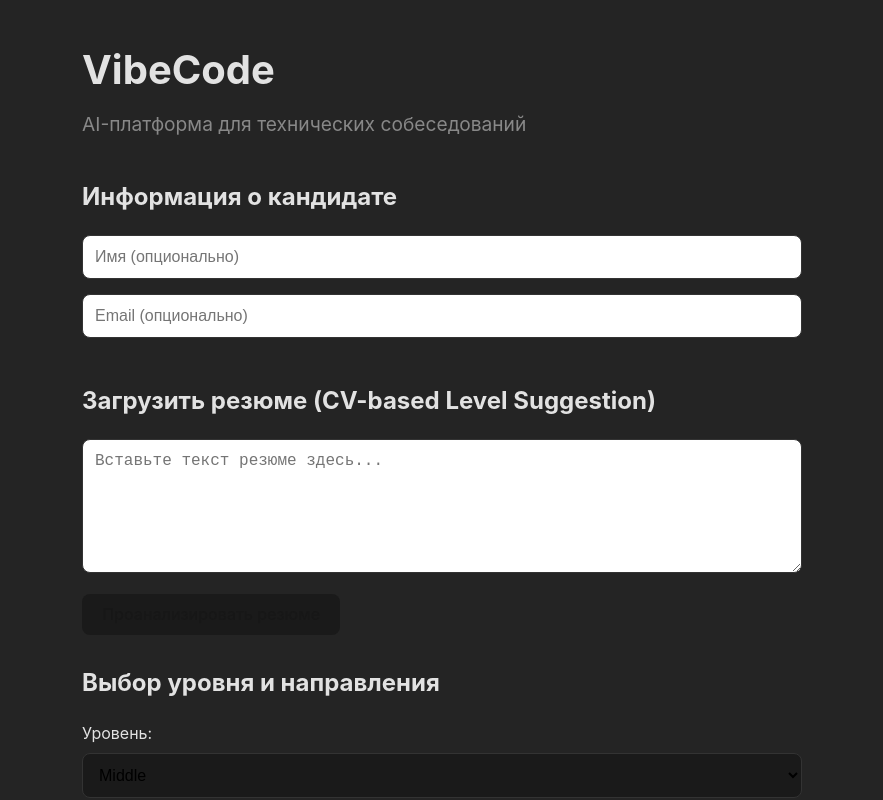
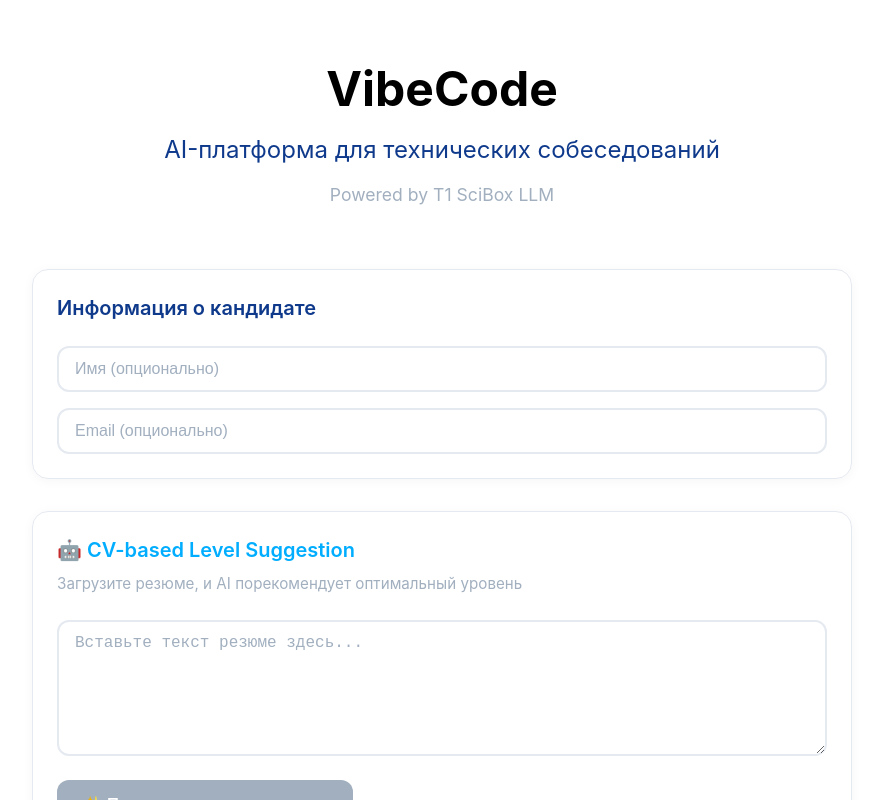
Before and after one commit to chrizantona/t1, a React (Vite) app in the folder frontend/: page / in a window 1280 px wide. Shown: the top 800 px of the page, without its empty margins (198-1081 px from the left). Built offline with nearby package versions, Linux system fonts and the light colour scheme; no server answers.

Commit message:
design: Apply T1 design system with ALS Hauss font and blue color scheme

```diff
--- a/frontend/index.html
+++ b/frontend/index.html
@@ -4,7 +4,9 @@
     <meta charset="UTF-8" />
     <link rel="icon" type="image/svg+xml" href="/vite.svg" />
     <meta name="viewport" content="width=device-width, initial-scale=1.0" />
-    <title>VibeCode - AI Interview Platform</title>
+    <title>VibeCode - AI Interview Platform | T1</title>
+    <!-- ALS Hauss Font -->
+    <link rel="stylesheet" href="/fonts.css" />
   </head>
   <body>
     <div id="root"></div>
--- a/frontend/src/index.css
+++ b/frontend/src/index.css
@@ -1,11 +1,32 @@
 :root {
-  font-family: Inter, system-ui, Avenir, Helvetica, Arial, sans-serif;
-  line-height: 1.5;
+  /* T1 Brand Colors */
+  --color-primary: #00ADFF;        /* Голубой - основной */
+  --color-primary-dark: #0F3A8C;   /* Темно-синий - H1 */
+  --color-secondary: #FC5055;      /* Коралловый - акценты */
+
+  /* Backgrounds */
+  --color-bg-main: #FFFFFF;        /* Белый фон */
+  --color-bg-light: #F0F5FE;       /* Светло-голубой фон */
+  --color-bg-secondary: #F8F9FA;   /* Светло-серый фон */
+  --color-bg-beige: #F9EFE6;       /* Бежевый */
+
+  /* Text Colors */
+  --color-text-primary: #000000;   /* Черный - H1 */
+  --color-text-blue: #0F3A8C;      /* Темно-синий - H2 */
+  --color-text-grey: #5A6E85;      /* Серый - p */
+  --color-text-light: #A1AFBF;     /* Светло-серый */
+  --color-text-coral: #FC5055;     /* Коралловый - p accent */
+
+  /* Borders & Dividers */
+  --color-border: #E5E9F0;
+  --color-divider: #D8E1ED;
+
+  font-family: 'ALS Hauss', -apple-system, BlinkMacSystemFont, 'Segoe UI', 'Roboto', sans-serif;
+  line-height: 1.6;
   font-weight: 400;
 
-  color-scheme: light dark;
-  color: rgba(255, 255, 255, 0.87);
-  background-color: #242424;
+  color: var(--color-text-grey);
+  background-color: var(--color-bg-main);
 
   font-synthesis: none;
   text-rendering: optimizeLegibility;
@@ -21,10 +42,10 @@
 
 body {
   margin: 0;
-  display: flex;
-  place-items: center;
   min-width: 320px;
   min-height: 100vh;
+  background: var(--color-bg-main);
+  color: var(--color-text-grey);
 }
 
 #root {
@@ -32,23 +53,141 @@
   min-height: 100vh;
 }
 
+/* Typography - T1 Style */
+h1 {
+  color: var(--color-text-primary);
+  font-weight: 700;
+  font-size: 2.5rem;
+  line-height: 1.2;
+  margin-bottom: 0.5rem;
+}
+
+h2 {
+  color: var(--color-text-blue);
+  font-weight: 600;
+  font-size: 2rem;
+  line-height: 1.3;
+  margin-bottom: 0.5rem;
+}
+
+h3 {
+  color: var(--color-text-grey);
+  font-weight: 600;
+  font-size: 1.5rem;
+  line-height: 1.4;
+  margin-bottom: 0.5rem;
+}
+
+h3.blue {
+  color: var(--color-primary);
+}
+
+p {
+  color: var(--color-text-grey);
+  font-size: 1rem;
+  line-height: 1.6;
+}
+
+p.light {
+  color: var(--color-text-light);
+}
+
+p.coral {
+  color: var(--color-text-coral);
+}
+
+/* Buttons - T1 Style */
 button {
-  border-radius: 8px;
-  border: 1px solid transparent;
-  padding: 0.6em 1.2em;
-  font-size: 1em;
-  font-weight: 500;
+  border-radius: 12px;
+  border: 2px solid transparent;
+  padding: 0.75em 1.5em;
+  font-size: 1rem;
+  font-weight: 600;
   font-family: inherit;
-  background-color: #1a1a1a;
+  background: var(--color-primary);
+  color: white;
   cursor: pointer;
-  transition: border-color 0.25s;
+  transition: all 0.3s ease;
+  box-shadow: 0 2px 8px rgba(0, 173, 255, 0.2);
 }
 
 button:hover {
-  border-color: #646cff;
+  background: var(--color-primary-dark);
+  box-shadow: 0 4px 12px rgba(0, 173, 255, 0.3);
+  transform: translateY(-1px);
+}
+
+button:disabled {
+  background: var(--color-text-light);
+  cursor: not-allowed;
+  box-shadow: none;
+  transform: none;
+}
+
+button.secondary {
+  background: white;
+  color: var(--color-primary);
+  border: 2px solid var(--color-primary);
+  box-shadow: none;
+}
+
+button.secondary:hover {
+  background: var(--color-bg-light);
+}
+
+button.danger {
+  background: var(--color-secondary);
+  box-shadow: 0 2px 8px rgba(252, 80, 85, 0.2);
+}
+
+button.danger:hover {
+  background: #e03d42;
 }
 
 button:focus,
 button:focus-visible {
-  outline: 4px auto -webkit-focus-ring-color;
+  outline: 3px solid rgba(0, 173, 255, 0.3);
+  outline-offset: 2px;
 }
+
+/* Input Fields - T1 Style */
+input, textarea, select {
+  font-family: inherit;
+  font-size: 1rem;
+  padding: 0.875rem 1rem;
+  border-radius: 12px;
+  border: 2px solid var(--color-border);
+  background: white;
+  color: var(--color-text-primary);
+  transition: all 0.3s ease;
+}
+
+input:hover, textarea:hover, select:hover {
+  border-color: var(--color-primary);
+}
+
+input:focus, textarea:focus, select:focus {
+  outline: none;
+  border-color: var(--color-primary);
+  box-shadow: 0 0 0 3px rgba(0, 173, 255, 0.1);
+}
+
+/* Cards - T1 Style */
+.card {
+  background: white;
+  border-radius: 16px;
+  border: 1px solid var(--color-border);
+  padding: 1.5rem;
+  box-shadow: 0 2px 8px rgba(15, 58, 140, 0.06);
+  transition: all 0.3s ease;
+}
+
+.card:hover {
+  box-shadow: 0 8px 24px rgba(15, 58, 140, 0.12);
+  transform: translateY(-2px);
+}
+
+.card-blue {
+  background: var(--color-bg-light);
+  border-color: rgba(0, 173, 255, 0.2);
+}
--- a/frontend/src/main.tsx
+++ b/frontend/src/main.tsx
@@ -2,6 +2,7 @@
 import ReactDOM from 'react-dom/client'
 import App from './App.tsx'
 import './index.css'
+import './styles/theme.css'
 
 ReactDOM.createRoot(document.getElementById('root')!).render(
   <React.StrictMode>
--- a/frontend/src/pages/LandingPage.tsx
+++ b/frontend/src/pages/LandingPage.tsx
@@ -49,21 +49,28 @@
   }
 
   return (
-    <div style={{ padding: '40px', maxWidth: '800px', margin: '0 auto' }}>
-      <h1 style={{ fontSize: '2.5rem', marginBottom: '10px' }}>VibeCode</h1>
-      <p style={{ fontSize: '1.2rem', color: '#888', marginBottom: '40px' }}>
+    <div style={{ padding: '60px 40px', maxWidth: '900px', margin: '0 auto', background: 'white' }}>
+      <div style={{ textAlign: 'center', marginBottom: '60px' }}>
+        <h1 style={{ fontSize: '3rem', marginBottom: '16px', color: 'var(--color-text-primary)' }}>VibeCode</h1>
+        <h2 style={{ fontSize: '1.5rem', fontWeight: '400', color: 'var(--color-text-blue)' }}>
           AI-платформа для технических собеседований
+        </h2>
+        <p style={{ fontSize: '1.1rem', color: 'var(--color-text-light)', marginTop: '16px' }}>
+          Powered by T1 SciBox LLM
         </p>
+      </div>
 
-      <div style={{ marginBottom: '30px' }}>
-        <h2 style={{ fontSize: '1.5rem', marginBottom: '20px' }}>Информация о кандидате</h2>
+      <div className="card" style={{ marginBottom: '32px' }}>
+        <h3 style={{ fontSize: '1.25rem', marginBottom: '24px', color: 'var(--color-text-blue)' }}>
+          Информация о кандидате
+        </h3>
 
         <input
           type="text"
           placeholder="Имя (опционально)"
           value={name}
           onChange={(e) => setName(e.target.value)}
-          style={{ width: '100%', padding: '12px', marginBottom: '15px', fontSize: '1rem', borderRadius: '8px', border: '1px solid #333' }}
+          style={{ width: '100%', marginBottom: '16px' }}
         />
 
         <input
@@ -71,52 +78,65 @@
           placeholder="Email (опционально)"
           value={email}
           onChange={(e) => setEmail(e.target.value)}
-          style={{ width: '100%', padding: '12px', marginBottom: '15px', fontSize: '1rem', borderRadius: '8px', border: '1px solid #333' }}
+          style={{ width: '100%' }}
         />
       </div>
 
-      <div style={{ marginBottom: '30px' }}>
-        <h2 style={{ fontSize: '1.5rem', marginBottom: '20px' }}>
-          Загрузить резюме (CV-based Level Suggestion)
-        </h2>
+      <div className="card card-blue" style={{ marginBottom: '32px' }}>
+        <h3 style={{ fontSize: '1.25rem', marginBottom: '8px', color: 'var(--color-primary)' }}>
+          🤖 CV-based Level Suggestion
+        </h3>
+        <p className="light" style={{ marginBottom: '24px', fontSize: '0.95rem' }}>
+          Загрузите резюме, и AI порекомендует оптимальный уровень
+        </p>
 
         <textarea
           placeholder="Вставьте текст резюме здесь..."
           value={cvText}
           onChange={(e) => setCvText(e.target.value)}
           rows={6}
-          style={{ width: '100%', padding: '12px', marginBottom: '15px', fontSize: '1rem', borderRadius: '8px', border: '1px solid #333', fontFamily: 'monospace' }}
+          style={{ width: '100%', marginBottom: '16px', fontFamily: 'monospace', background: 'white' }}
         />
 
         <button onClick={analyzeCV} disabled={loading || !cvText.trim()}>
-          {loading ? 'Анализ...' : 'Проанализировать резюме'}
+          {loading ? '⏳ Анализ...' : '✨ Проанализировать резюме'}
         </button>
 
         {suggestion && (
-          <div style={{ marginTop: '20px', padding: '20px', background: '#1a1a1a', borderRadius: '8px', border: '1px solid #333' }}>
-            <h3 style={{ marginBottom: '10px' }}>Рекомендация AI</h3>
-            <p><strong>Уровень:</strong> {suggestion.suggested_level}</p>
-            <p><strong>Направление:</strong> {suggestion.suggested_direction}</p>
+          <div className="card" style={{ marginTop: '24px', background: 'white', border: '2px solid var(--color-primary)' }}>
+            <h3 style={{ marginBottom: '16px', color: 'var(--color-primary)', fontSize: '1.1rem' }}>
+              💡 Рекомендация AI
+            </h3>
+            <div style={{ display: 'grid', gap: '12px' }}>
+              <p><strong style={{ color: 'var(--color-text-blue)' }}>Уровень:</strong> <span style={{ color: 'var(--color-primary)', fontWeight: 600 }}>{suggestion.suggested_level}</span></p>
+              <p><strong style={{ color: 'var(--color-text-blue)' }}>Направление:</strong> {suggestion.suggested_direction}</p>
               {suggestion.years_of_experience && (
-              <p><strong>Опыт:</strong> {suggestion.years_of_experience} лет</p>
+                <p><strong style={{ color: 'var(--color-text-blue)' }}>Опыт:</strong> {suggestion.years_of_experience} лет</p>
               )}
               {suggestion.key_technologies.length > 0 && (
-              <p><strong>Технологии:</strong> {suggestion.key_technologies.join(', ')}</p>
+                <p><strong style={{ color: 'var(--color-text-blue)' }}>Технологии:</strong> {suggestion.key_technologies.join(', ')}</p>
               )}
-            <p style={{ marginTop: '10px', color: '#888' }}>{suggestion.reasoning}</p>
+              <p style={{ marginTop: '8px', padding: '12px', background: 'var(--color-bg-light)', borderRadius: '8px', fontSize: '0.95rem' }}>
+                {suggestion.reasoning}
+              </p>
+            </div>
           </div>
         )}
       </div>
 
-      <div style={{ marginBottom: '30px' }}>
-        <h2 style={{ fontSize: '1.5rem', marginBottom: '20px' }}>Выбор уровня и направления</h2>
+      <div className="card" style={{ marginBottom: '40px' }}>
+        <h3 style={{ fontSize: '1.25rem', marginBottom: '24px', color: 'var(--color-text-blue)' }}>
+          Выбор уровня и направления
+        </h3>
 
-        <div style={{ marginBottom: '15px' }}>
-          <label style={{ display: 'block', marginBottom: '8px' }}>Уровень:</label>
+        <div style={{ marginBottom: '20px' }}>
+          <label style={{ display: 'block', marginBottom: '12px', color: 'var(--color-text-grey)', fontWeight: 600 }}>
+            Уровень:
+          </label>
           <select
             value={selectedLevel}
             onChange={(e) => setSelectedLevel(e.target.value)}
-            style={{ width: '100%', padding: '12px', fontSize: '1rem', borderRadius: '8px', border: '1px solid #333', background: '#1a1a1a' }}
+            style={{ width: '100%' }}
           >
             <option value="junior">Junior</option>
             <option value="middle">Middle</option>
@@ -125,12 +145,14 @@
           </select>
         </div>
 
-        <div style={{ marginBottom: '15px' }}>
-          <label style={{ display: 'block', marginBottom: '8px' }}>Направление:</label>
+        <div>
+          <label style={{ display: 'block', marginBottom: '12px', color: 'var(--color-text-grey)', fontWeight: 600 }}>
+            Направление:
+          </label>
           <select
             value={selectedDirection}
             onChange={(e) => setSelectedDirection(e.target.value)}
-            style={{ width: '100%', padding: '12px', fontSize: '1rem', borderRadius: '8px', border: '1px solid #333', background: '#1a1a1a' }}
+            style={{ width: '100%' }}
           >
             <option value="backend">Backend</option>
             <option value="frontend">Frontend</option>
@@ -143,9 +165,9 @@
       <button
         onClick={startInterview}
         disabled={loading}
-        style={{ width: '100%', padding: '16px', fontSize: '1.2rem', background: '#646cff', color: 'white', border: 'none' }}
+        style={{ width: '100%', padding: '18px', fontSize: '1.2rem', fontWeight: 700 }}
       >
-        {loading ? 'Запуск...' : 'Начать интервью'}
+        {loading ? '⏳ Запуск...' : '🚀 Начать интервью'}
       </button>
     </div>
   )
--- /dev/null
+++ b/frontend/src/styles/theme.css
@@ -0,0 +1,118 @@
+/* T1 Design System - Theme Variables */
+
+/* Cards & Containers */
+.card {
+  background: var(--color-bg-primary);
+  border-radius: 16px;
+  border: 1px solid var(--color-border);
+  box-shadow: 0 2px 12px rgba(0, 0, 0, 0.04);
+  transition: all 0.3s ease;
+}
+
+.card:hover {
+  box-shadow: 0 8px 24px rgba(15, 58, 140, 0.12);
+  transform: translateY(-2px);
+}
+
+/* Inputs */
+input, textarea, select {
+  font-family: 'ALS Hauss', sans-serif;
+  padding: 12px 16px;
+  border-radius: 12px;
+  border: 2px solid var(--color-border);
+  background: var(--color-bg-primary);
+  color: var(--color-text-primary);
+  font-size: 1rem;
+  transition: all 0.3s ease;
+}
+
+input:focus, textarea:focus, select:focus {
+  outline: none;
+  border-color: var(--color-primary-light);
+  box-shadow: 0 0 0 3px rgba(0, 173, 255, 0.1);
+}
+
+input::placeholder, textarea::placeholder {
+  color: var(--color-text-light);
+}
+
+/* Badges */
+.badge {
+  display: inline-block;
+  padding: 4px 12px;
+  border-radius: 20px;
+  font-size: 0.85rem;
+  font-weight: 600;
+}
+
+.badge-primary {
+  background: linear-gradient(135deg, var(--color-primary) 0%, var(--color-primary-light) 100%);
+  color: white;
+}
+
+.badge-success {
+  background: #22c55e;
+  color: white;
+}
+
+.badge-warning {
+  background: #f59e0b;
+  color: white;
+}
+
+.badge-danger {
+  background: var(--color-accent);
+  color: white;
+}
+
+/* Progress bars */
+.progress-bar {
+  height: 12px;
+  background: var(--color-bg-tertiary);
+  border-radius: 20px;
+  overflow: hidden;
+}
+
+.progress-fill {
+  height: 100%;
+  background: linear-gradient(90deg, var(--color-primary) 0%, var(--color-primary-light) 100%);
+  border-radius: 20px;
+  transition: width 0.5s ease;
+}
+
+/* Links */
+a {
+  color: var(--color-primary);
+  text-decoration: none;
+  transition: color 0.3s ease;
+}
+
+a:hover {
+  color: var(--color-primary-light);
+}
+
+/* Dividers */
+hr {
+  border: none;
+  border-top: 1px solid var(--color-border);
+  margin: 20px 0;
+}
+
+/* Scrollbar */
+::-webkit-scrollbar {
+  width: 8px;
+  height: 8px;
+}
+
+::-webkit-scrollbar-track {
+  background: var(--color-bg-secondary);
+}
+
+::-webkit-scrollbar-thumb {
+  background: var(--color-text-light);
+  border-radius: 4px;
+}
+
+::-webkit-scrollbar-thumb:hover {
+  background: var(--color-text-secondary);
+}
```
Also changed, not shown: frontend/public/fonts.css (added, +53 -0 lines), frontend/src/components/GradeProgressBar.tsx (+28 -12 lines). Lines whose indentation alone changed are shown as unchanged.
